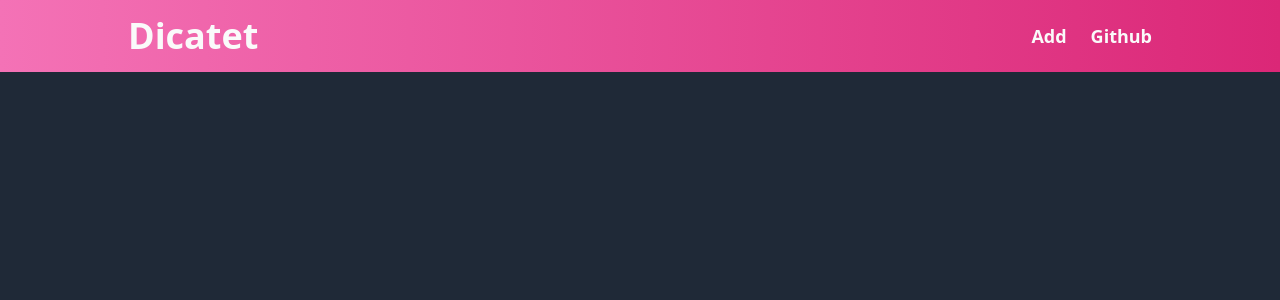
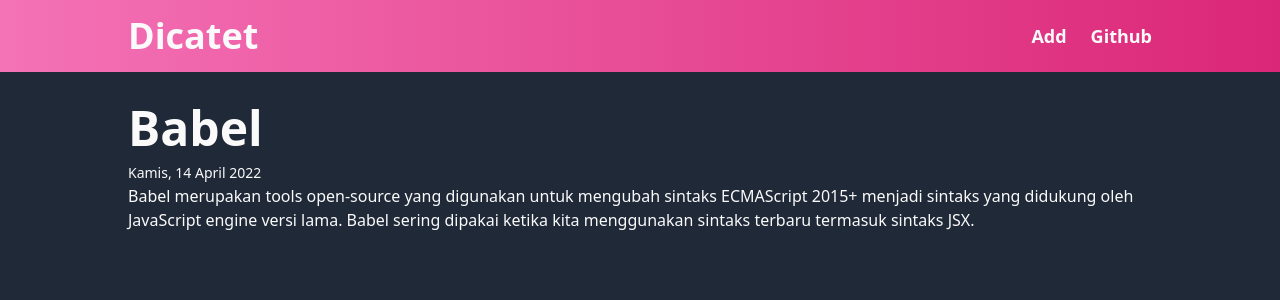
Before and after one commit to fajar13k/dicatet, a React (Vite) app: page /note/notes-1 in a window 1280 px wide. Before the commit this address had no page. Shown: the top 300 px of the page. Built offline with nearby package versions, Linux system fonts and the light colour scheme.

Commit message:
Add 404 handler route

```diff
--- a/src/App.jsx
+++ b/src/App.jsx
@@ -3,6 +3,7 @@ import { Link, Route, Routes } from "react-router-dom";
 import Navigation from "./components/Navigation";
 import DetailPage from "./pages/DetailPage";
 import HomePage from "./pages/HomePage";
+import PageNotFound from './pages/PageNotFound';
 
 function App() {
   return (
@@ -16,7 +17,8 @@ function App() {
       <main className="px-4 lg:px-32 py-8">
         <Routes>
           <Route path="/" element={<HomePage />} />
-          <Route path="/:id" element={<DetailPage />} />
+          <Route path="/note/:id" element={<DetailPage />} />
+          <Route path="*" element={<PageNotFound />} />
         </Routes>
       </main>
     </div>
--- a/src/components/NoteItemHeader.jsx
+++ b/src/components/NoteItemHeader.jsx
@@ -6,7 +6,7 @@ import NoteItemDate from './NoteItemDate';
 export default function NoteItemHeader({ createdAt, id, title })  {
   return (
     <div className="mb-4">
-      <Link to={`/${id}`}><h3 className="text-xl font-semibold underline underline-offset-4 decoration-pink-400">{title}</h3></Link>
+      <Link to={`/note/${id}`}><h3 className="text-xl font-semibold underline underline-offset-4 decoration-pink-400">{title}</h3></Link>
       <NoteItemDate createdAt={createdAt} />
     </div>
   )
--- /dev/null
+++ b/src/pages/PageNotFound.jsx
@@ -0,0 +1,13 @@
+import React from 'react';
+import { Link } from 'react-router-dom';
+
+function PageNotFound() {
+  return (
+    <>
+      <h2 className="text-4xl font-bold mb-4">Page you're looking for isn't here</h2>
+      <Link to="/"><p className="text-xl font-semibold underline underline-offset-4 decoration-pink-400">Back to home</p></Link>
+    </>
+  )
+}
+
+export default PageNotFound;
```
